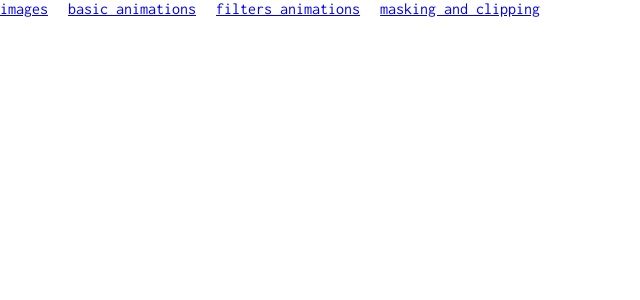
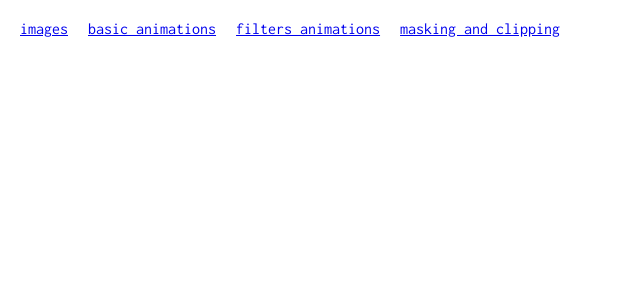
Before and after one commit to HellSquirrel/martians-animation, a React (Create React App) app: page / in a window 1280 px wide. Shown: the top 300 px of the page, without its empty margins (0-640 px from the left). Built offline with nearby package versions, Linux system fonts and the light colour scheme.

Commit message:
Add styles to navigation

```diff
--- a/src/App.css
+++ b/src/App.css
@@ -1,3 +1,7 @@
 .link + .link {
     margin-left: 20px;
 }
+
+.navigation {
+    padding: 20px;
+}
--- a/src/App.js
+++ b/src/App.js
@@ -12,7 +12,7 @@ class App extends Component {
     return (
       <div className="App">
         <BrowserRouter>
-          <div>
+          <div class="navigation">
             <Link to="/images" className="link">
               images
             </Link>
```
